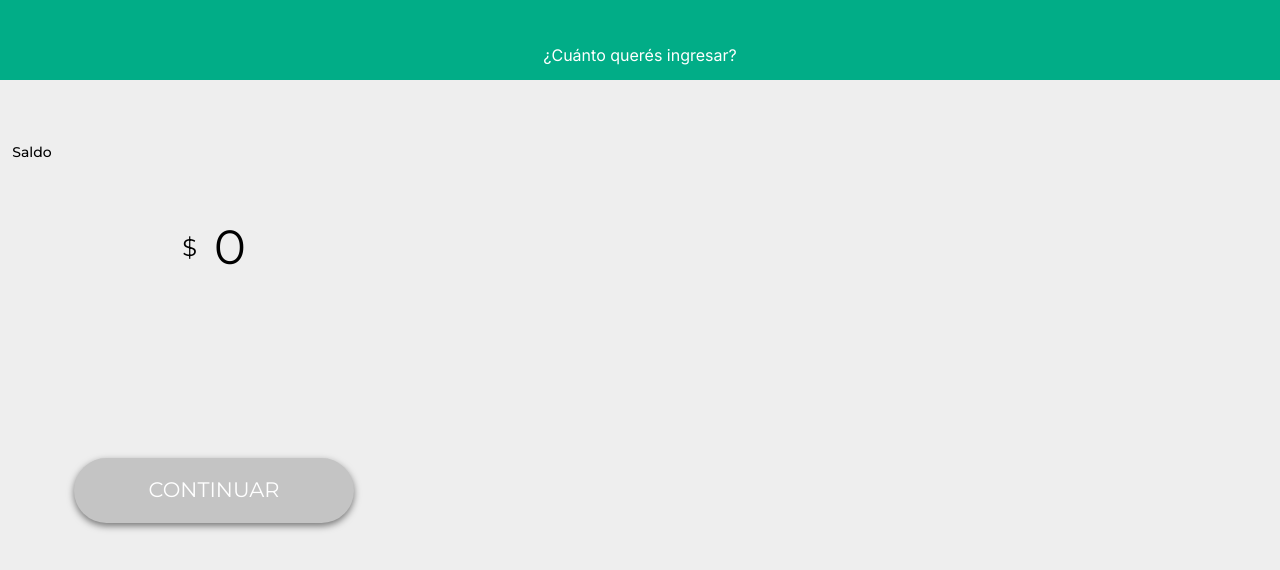
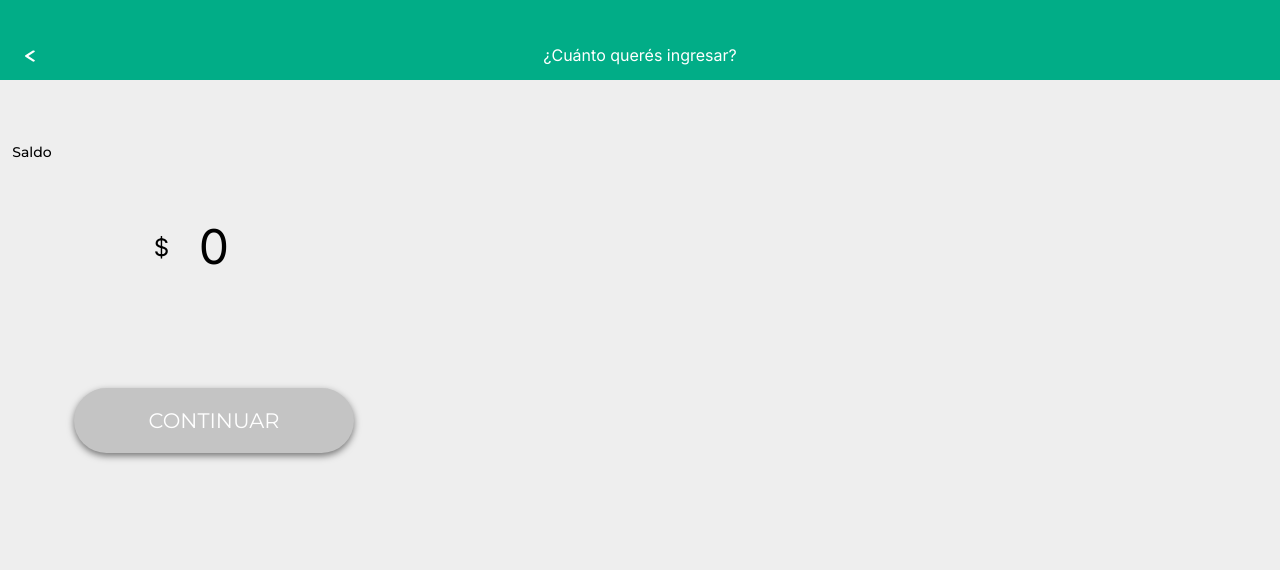
Before and after one commit to ipiccardo/youmarket, a Next.js app: page /pages/dashboard/acredit in a window 1280 px wide. Shown: the top 570 px of the page. Built offline with nearby package versions, Linux system fonts and the light colour scheme.

Commit message:
Se linkean las rutas con los botones

```diff
--- a/src/app/components/UI/Form.tsx
+++ b/src/app/components/UI/Form.tsx
@@ -61,7 +61,7 @@ function Form() {
                 })
                 }
             </div>
-            <Button href={''} text={'REENVIAR CÓDIGO'} secondaryButton={true} flag={focusSeted} />
+            <Button href={'/'} text={'REENVIAR CÓDIGO'} secondaryButton={true} flag={focusSeted} />
         </form>
     );
 }
--- a/src/app/components/UI/icon/icon.tsx
+++ b/src/app/components/UI/icon/icon.tsx
@@ -11,6 +11,7 @@ import UpArrow from "./icons/UpArrow";
 import AddAcount from "./icons/AddAcount";
 import Upload from "./icons/Upload";
 import SearchIcon from "./icons/SearchIcon";
+import BackArrow from "./icons/BackArrow";
 
 
 const Icons = (name: string | any, size: number) => {
@@ -37,6 +38,8 @@ const Icons = (name: string | any, size: number) => {
             return <Upload size={size} />;
         case "search":
             return <SearchIcon size={size} />;
+        case "back":
+            return <BackArrow size={size} />
         default:
             return '';
     }
--- /dev/null
+++ b/src/app/components/UI/icon/icons/BackArrow.tsx
@@ -0,0 +1,12 @@
+import { IconSVGProps } from '@/app/types'
+import React from 'react'
+
+const BackArrow = ({ size }: IconSVGProps) => {
+    return (
+        <svg width={size} height={size} viewBox={`0 0 ${size} ${size}`} fill="none" xmlns="http://www.w3.org/2000/svg">
+            <path d="M11.2501 15.5C10.7703 15.5 10.2903 15.3779 9.92471 15.1338L0.549713 8.88379C-0.182709 8.39551 -0.182709 7.60449 0.549713 7.11621L9.92471 0.866211C10.6571 0.37793 11.8437 0.37793 12.5761 0.866211C13.3085 1.35449 13.3085 2.14551 12.5761 2.63379L4.52647 8L12.5772 13.3672C13.3097 13.8555 13.3097 14.6465 12.5772 15.1348C12.211 15.3789 11.7306 15.5 11.2501 15.5Z" fill="white" />
+        </svg>
+    )
+}
+
+export default BackArrow
--- a/src/app/components/balance/Balance.tsx
+++ b/src/app/components/balance/Balance.tsx
@@ -1,15 +1,29 @@
+'use client'
+import { useState } from 'react'
 import Button from '../UI/Button'
 import classes from './balance.module.scss'
 
 const Balance = () => {
 
+    const [newValue, setNewValue] = useState('')
+
+    const handleChange = (e: any) => {
+        const inputValue = e.target.value;
+        const numericValue = inputValue.replace(/[^0-9]/g, '')
+
+        setNewValue(numericValue);
+    };
 
     return (
         <div className={classes.balanceContainer}>
-            <div>
-                <p>Saldo</p>
-                <p><span>$</span> 0</p>
-            </div>
+            <p>Saldo</p>
+
+            <form>
+                <input onChange={handleChange} value={newValue} required id='balanceInput' type='text' inputMode='numeric' maxLength={7} min={0}
+                    max={9} />
+                <label htmlFor='balanceInput'>0</label>
+                <div className={classes.span}>$</div>
+            </form>
             <div className={classes.buttonContainer}>
                 <Button href={''} text={'CONTINUAR'} secondaryButton={true} />
             </div>
--- a/src/app/components/balance/balance.module.scss
+++ b/src/app/components/balance/balance.module.scss
@@ -4,14 +4,8 @@
   margin-top: 64px;
 }
 
-
-.balanceContainer div {
-    max-width: 428px;
-    height: 173px;
-}
-
-.balanceContainer div p:first-child {
-    font-family: 'Montserrat';
+.balanceContainer p {
+  font-family: "Montserrat";
   margin-left: 12px;
   font-weight: 500;
   font-size: 14px;
@@ -22,24 +16,54 @@
   text-align: center;
 }
 
+.balanceContainer form {
+  max-width: 428px;
+  height: 173px;
+  display: flex;
+  position: relative;
+  justify-content: center;
+  align-items: center;
+  flex-direction: row-reverse;
+}
 
-.balanceContainer div p + p {
-    font-family: 'Montserrat';
-    vertical-align: center;
+.span {
+  font-size: 24px;
+  line-height: 29.25px;
+  display: flex;
+  align-items: center;
+}
+
+.balanceContainer input {
+  width: 105px;
+  height: 63px;
+  font-size: 22px;
+  line-height: 58.51px;
+  font-weight: 400;
   display: flex;
   justify-content: center;
-    align-items: center;
-    height: 100%;
+  text-align: center;
+  outline: none;
+  background-color: inherit;
+  border: 0;
+}
+
+.balanceContainer label {
+  position: absolute;
   font-size: 48px;
   line-height: 58.51px;
-    text-align: center;
   font-weight: 400;
-    gap: 17px
+  transition: opacity 0.3s;
 }
 
-.balanceContainer div p + p span {
-    font-size: 24px;
-    line-height: 29.25px;
+.balanceContainer input:focus + label,
+.balanceContainer input:valid + label {
+  opacity: 0;
+  pointer-events: none;
+}
+
+.balanceContainer div {
+  max-width: 428px;
+  height: 173px;
 }
 
 .buttonContainer {
@@ -48,11 +72,6 @@
   align-items: center;
 }
 
-
-.buttonContainer button {
-    margin-top: 173px;
-}
-
 .buttonContainer button div {
   display: flex;
   justify-content: center;
--- a/src/app/components/header/header.module.scss
+++ b/src/app/components/header/header.module.scss
@@ -1,7 +1,6 @@
-$base-color: #01AD87;
-$secondary-color: #C4C4C4;
-$text-primary: #FFFFFF;
-
+$base-color: #01ad87;
+$secondary-color: #c4c4c4;
+$text-primary: #ffffff;
 
 .headerContainer {
   background-color: $base-color;
@@ -15,3 +14,10 @@ $text-primary: #FFFFFF;
   align-items: flex-end;
   padding-bottom: 15px;
 }
+
+.headerContainer svg {
+  padding: 5px;
+  position: absolute;
+  left: 20px;
+  top: 45px;
+}
--- a/src/app/components/header/header.tsx
+++ b/src/app/components/header/header.tsx
@@ -3,6 +3,7 @@
 import React, { useEffect, useState } from 'react'
 import styles from './header.module.scss'
 import { usePathname } from 'next/navigation';
+import Icon from '../UI/icon/icon';
 
 const Header = () => {
     const [title, setTitle] = useState('')
@@ -25,7 +26,14 @@ const Header = () => {
 
 
     return (
-        <div className={styles.headerContainer}>{title}</div>
+        <div className={styles.headerContainer}>
+            {title !== '¡Hola Test!' && title !== '' ?
+                (
+                    <Icon name='back' size={40} />
+                ) : ''
+            }
+            {title}
+        </div>
     )
 }
 
--- a/src/app/components/login/Login.tsx
+++ b/src/app/components/login/Login.tsx
@@ -13,7 +13,7 @@ const Login = () => {
                     <label>CUIT o Correo Electrónico</label>
                 </form>
             </div>
-            <Button href={''} text={'INICIAR SESIÓN'} />
+            <Button href={'/pages/dashboard/verification'} text={'INICIAR SESIÓN'} />
             <a className={styles.link}>Aún no tengo cuenta</a>
         </div>
     )
--- a/src/app/types/index.tsx
+++ b/src/app/types/index.tsx
@@ -10,6 +10,7 @@ export type IconProps = {
     | "addacount"
     | "upload"
     | "search"
+    | "back"
     | string
     size: number;
     onClick?: Function;
```
Also changed, not shown: src/app/components/actions/Actions.tsx (+6 -1 lines). Lines whose indentation alone changed are shown as unchanged.
